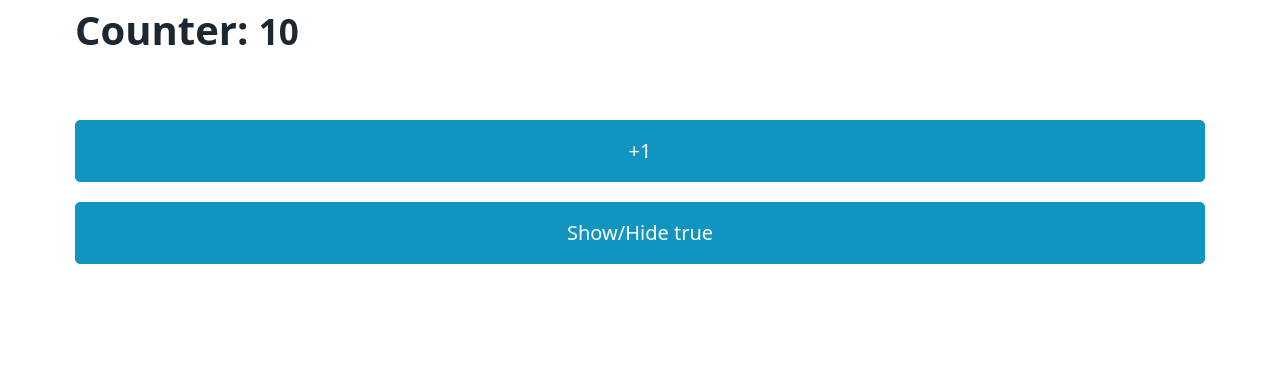
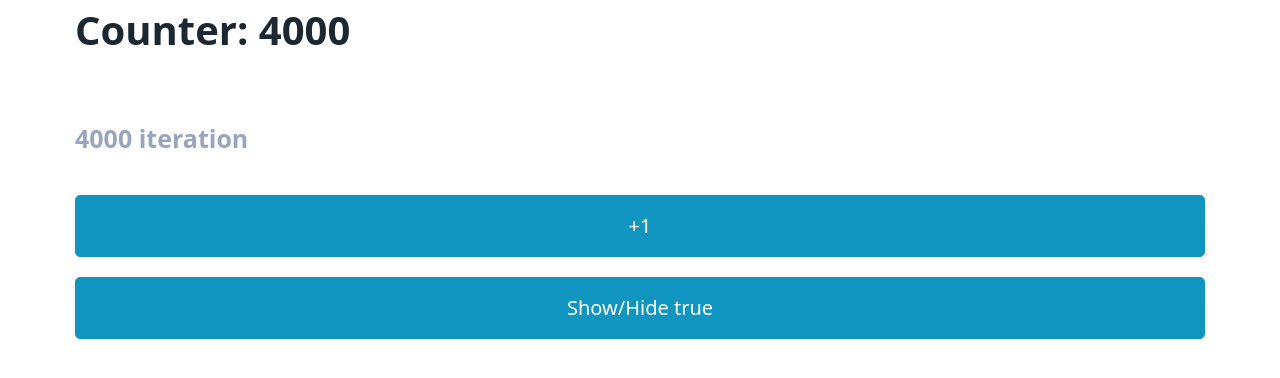
Before and after one commit to AngelKode/react_proyects, a React (Vite) app in the folder hooks-app/: page / in a window 1280 px wide. Shown: the top 378 px of the page. Built offline with nearby package versions, Linux system fonts and the light colour scheme.

Commit message:
Adding useMemo use case

```diff
--- /dev/null
+++ b/hooks-app/src/components/memo/MemoHook.jsx
@@ -0,0 +1,33 @@
+import { useMemo, useState } from "react";
+import { useCounter } from "../../hooks/useCounter";
+
+const heavyStuff = ( iterationNumber = 100) => {
+    for(let i = 0; i < iterationNumber; i++){
+        console.log(i);
+    }
+    return `${iterationNumber} iteration`
+}
+
+export const MemoHook = () => {
+
+    const {counter,handleIncrement} = useCounter(4000);
+
+    const [show, setShow] = useState(true);
+
+    const memorizedValue = useMemo(() => heavyStuff(counter),[counter])
+
+    return (
+        <>
+            <h1>Counter: {counter}</h1>
+
+            <h4>{memorizedValue}</h4>
+
+            <button onClick={() => handleIncrement()}>
+                +1
+            </button>
+            <button onClick={() => setShow(!show)}>
+                Show/Hide {JSON.stringify(show)}
+            </button>
+        </>
+    )
+}
--- a/hooks-app/src/main.jsx
+++ b/hooks-app/src/main.jsx
@@ -9,11 +9,12 @@ import { SimpleForm } from './components/useEffect/SimpleForm.jsx';
 import { FormCustomHook } from './components/useEffect/FormCustomHook.jsx';
 import { MultipleCustomHooks } from './components/examples/MultipleCustomHooks.jsx';
 import { FocusScreen } from './components/useRef/FocusScreen.jsx'; */
-import { Layout } from './components/useLayoutEffect/Layout.jsx';
-import { Memorize } from './components/memo/Memorize';
+/* import { Layout } from './components/useLayoutEffect/Layout.jsx';
+import { Memorize } from './components/memo/Memorize'; */
+import {MemoHook} from './components/memo/MemoHook';
 
 ReactDOM.createRoot(document.getElementById('root')).render(
   <React.Fragment>
-    <Memorize/>
+    <MemoHook/>
   </React.Fragment>,
 )
```
